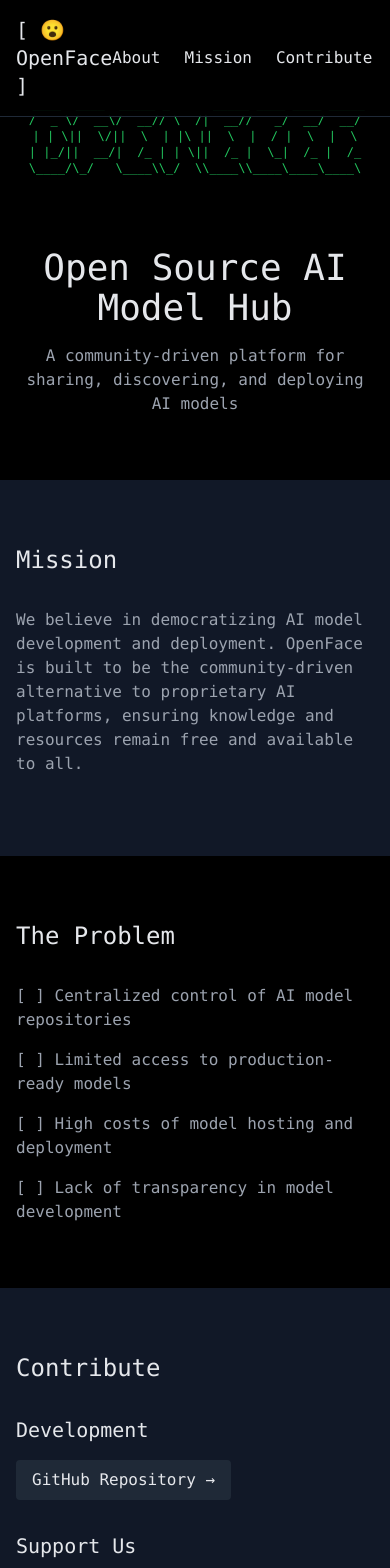
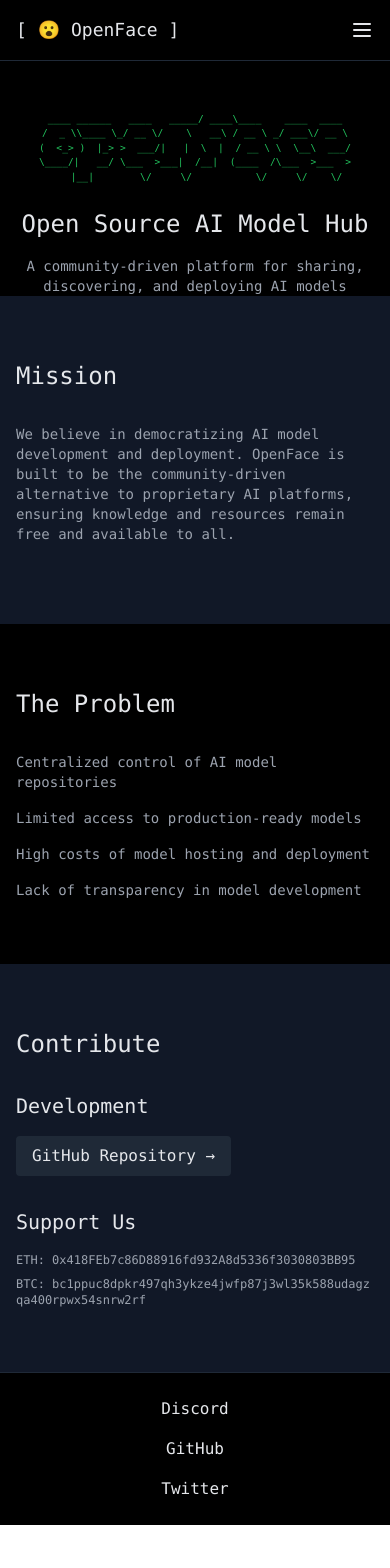
Before and after one commit to openface-ai/site, a Next.js app: page / in a window 390 px wide. Shown: the top 1568 px of the page. After the commit the page ends 1525 px from the top, so only its background shows below. Built offline with nearby package versions, Linux system fonts and the light colour scheme.

Commit message:
Fix UI for mobile

```diff
--- a/app/page.tsx
+++ b/app/page.tsx
@@ -1,52 +1,84 @@
+"use client";
+import { useState } from "react";
+
 export default function Home() {
+  const [isMobileMenuOpen, setIsMobileMenuOpen] = useState(false);
+
   return (
     <div className="min-h-screen bg-black text-gray-200 font-mono">
       {/* Navigation Bar */}
-      <nav className="fixed w-full bg-black/90 border-b border-gray-800 p-4">
+      <nav className="fixed w-full bg-black/90 border-b border-gray-800 p-4 z-50">
         <div className="max-w-6xl mx-auto flex justify-between items-center">
-          <div className="text-xl">[ 😮 OpenFace ]</div>
-          <div className="space-x-6">
-            <a href="#about" className="hover:text-white">
-              About
-            </a>
-            <a href="#mission" className="hover:text-white">
-              Mission
-            </a>
-            <a href="#contribute" className="hover:text-white">
-              Contribute
-            </a>
-            <a href="#contact" className="hover:text-white">
-              Contact
-            </a>
+          <div className="text-lg md:text-xl">[ 😮 OpenFace ]</div>
+          {/* Desktop Menu */}
+          <div className="hidden md:flex space-x-6">
+            <a href="#about" className="hover:text-white transition-colors">About</a>
+            <a href="#mission" className="hover:text-white transition-colors">Mission</a>
+            <a href="#contribute" className="hover:text-white transition-colors">Contribute</a>
+            <a href="#contact" className="hover:text-white transition-colors">Contact</a>
+          </div>
+          {/* Mobile Menu Button */}
+          <button
+            onClick={() => setIsMobileMenuOpen(!isMobileMenuOpen)}
+            className="md:hidden hover:text-white focus:outline-none"
+            aria-label="Toggle menu"
+          >
+            <svg className="w-6 h-6" fill="none" stroke="currentColor" viewBox="0 0 24 24">
+              <path
+                strokeLinecap="round"
+                strokeLinejoin="round"
+                strokeWidth={2}
+                d={isMobileMenuOpen ? "M6 18L18 6M6 6l12 12" : "M4 6h16M4 12h16M4 18h16"}
+              />
+            </svg>
+          </button>
+        </div>
+
+        {/* Mobile Menu Dropdown */}
+        <div className={`
+          md:hidden
+          absolute
+          top-full
+          left-0
+          right-0
+          bg-black/95
+          border-b
+          border-gray-800
+          transform
+          transition-all
+          duration-300
+          ${isMobileMenuOpen ? 'opacity-100 translate-y-0' : 'opacity-0 -translate-y-2 pointer-events-none'}
+        `}>
+          <div className="flex flex-col p-4 space-y-4">
+            <a href="#about" className="hover:text-white transition-colors">About</a>
+            <a href="#mission" className="hover:text-white transition-colors">Mission</a>
+            <a href="#contribute" className="hover:text-white transition-colors">Contribute</a>
+            <a href="#contact" className="hover:text-white transition-colors">Contact</a>
           </div>
         </div>
       </nav>
 
       {/* Hero Section */}
-      <section className="pt-24 pb-16 px-4 text-center">
-        <pre className="text-green-500 text-xs mb-6">
-          {` ____  ____  _____ _      _____ ____ ____ _____
-/  _ \\/  __\\/  __// \\  /|  __//   _/  __/  __/
-| | \\||  \\/||  \\  | |\\ ||  \\  |  / |  \\  |  \\
-| |_/||  __/|  /_ | | \\||  /_ |  \\_|  /_ |  /_
-\\____/\\_/   \\____\\\\_/  \\\\____\\\\____\\____\\____\\
+      <section className="pt-28 md:pt-24 px-4 text-center">
+        <pre className="text-green-500 text-[0.6rem] md:text-xs mb-6 whitespace-pre overflow-x-auto">
+          {`____ ______   ____   _____/ ____\\____    ____  ____
+/  _ \\\\____ \\_/ __ \\/    \\   __\\ / __ \\ _/ ___\\/ __ \\
+(  <_> )  |_> >  ___/|   |  \\  |  / __ \\ \\  \\__\\  ___/
+\\____/|   __/ \\___  >___|  /__|  (____  /\\___  >___  >
+    |__|        \\/     \\/           \\/     \\/    \\/
 `}
-          {`
-
-            `}
         </pre>
-        <h1 className="text-4xl mb-4">Open Source AI Model Hub</h1>
-        <p className="text-gray-400 max-w-2xl mx-auto">
-          A community-driven platform for sharing, discovering, and deploying AI
-          models
+        <h1 className="text-2xl md:text-4xl mb-4">Open Source AI Model Hub</h1>
+        <p className="text-gray-400 max-w-2xl mx-auto text-sm md:text-base">
+          A community-driven platform for sharing, discovering, and deploying AI models
         </p>
       </section>
 
       {/* Mission Section */}
       <section id="mission" className="py-16 px-4 bg-gray-900">
         <div className="max-w-4xl mx-auto">
-          <h2 className="text-2xl mb-8">{/* Mission */} Mission</h2>
-          <p className="text-gray-400 mb-4">
+          <h2 className="text-2xl mb-8">Mission</h2>
+          <p className="text-gray-400 mb-4 text-sm md:text-base">
             We believe in democratizing AI model development and deployment.
             OpenFace is built to be the community-driven alternative to
             proprietary AI platforms, ensuring knowledge and resources remain
@@ -58,12 +90,12 @@
       {/* Problem Section */}
       <section className="py-16 px-4">
         <div className="max-w-4xl mx-auto">
-          <h2 className="text-2xl mb-8">{/* The Problem */} The Problem</h2>
-          <div className="text-gray-400 space-y-4">
-            <p>[ ] Centralized control of AI model repositories</p>
-            <p>[ ] Limited access to production-ready models</p>
-            <p>[ ] High costs of model hosting and deployment</p>
-            <p>[ ] Lack of transparency in model development</p>
+          <h2 className="text-2xl mb-8">The Problem</h2>
+          <div className="text-gray-400 space-y-4 text-sm md:text-base">
+            <p>Centralized control of AI model repositories</p>
+            <p>Limited access to production-ready models</p>
+            <p>High costs of model hosting and deployment</p>
+            <p>Lack of transparency in model development</p>
           </div>
         </div>
       </section>
@@ -71,7 +103,7 @@
       {/* Contribute Section */}
       <section id="contribute" className="py-16 px-4 bg-gray-900">
         <div className="max-w-4xl mx-auto">
-          <h2 className="text-2xl mb-8">{/* Contribute */} Contribute</h2>
+          <h2 className="text-2xl mb-8">Contribute</h2>
           <div className="grid grid-cols-1 md:grid-cols-2 gap-8">
             <div className="space-y-4">
               <h3 className="text-xl">Development</h3>
@@ -85,6 +117,12 @@
             <div className="space-y-4">
               <h3 className="text-xl">Support Us</h3>
               <div className="text-gray-400">
+                <p className="mb-2 text-xs md:text-sm break-all">
+                  ETH: 0x418FEb7c86D88916fd932A8d5336f3030803BB95
+                </p>
+                <p className="text-xs md:text-sm break-all">
+                  BTC: bc1ppuc8dpkr497qh3ykze4jwfp87j3wl35k588udagzqa400rpwx54snrw2rf
+                </p>
               </div>
             </div>
           </div>
@@ -94,7 +132,7 @@
       {/* Contact Form */}
       {/* <section id="contact" className="py-16 px-4">
         <div className="max-w-4xl mx-auto">
-          <h2 className="text-2xl mb-8"> Contact</h2>
+          <h2 className="text-2xl mb-8">Contact</h2>
           <form className="space-y-4">
             <input
               type="email"
@@ -117,27 +155,12 @@
       </section> */}
 
       {/* Footer */}
-      <footer className="border-t border-gray-800 py-8 px-4">
-        <div className="max-w-4xl mx-auto flex flex-col md:flex-row justify-between items-center gap-4">
-          <div className="space-x-6">
-            <a
-              href="https://discord.gg/3swfECPMcr"
-              className="hover:text-white"
-            >
-              Discord
-            </a>
-            <a
-              href="https://github.com/openface-ai/"
-              className="hover:text-white"
-            >
-              GitHub
-            </a>
-            <a
-              href="https://twitter.com/openface_ai"
-              className="hover:text-white"
-            >
-              Twitter
-            </a>
+      <footer className="border-t border-gray-800 py-6 md:py-8 px-4">
+        <div className="max-w-4xl mx-auto flex flex-col md:flex-row justify-center md:justify-between items-center gap-4">
+          <div className="flex flex-col md:flex-row space-y-4 md:space-y-0 md:space-x-6 items-center">
+            <a href="https://discord.gg/3swfECPMcr" className="hover:text-white">Discord</a>
+            <a href="https://github.com/openface-ai/" className="hover:text-white">GitHub</a>
+            <a href="https://twitter.com/openface_ai" className="hover:text-white">Twitter</a>
           </div>
         </div>
       </footer>
```
